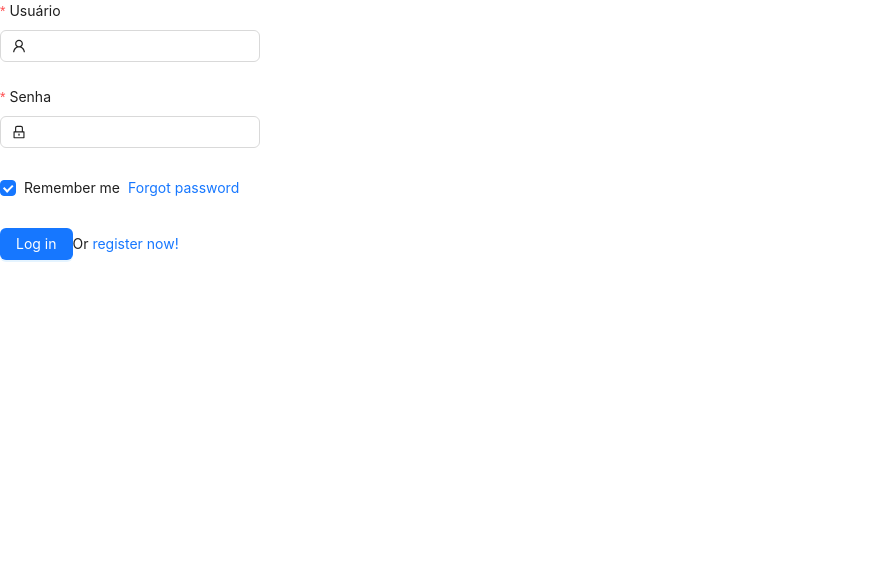
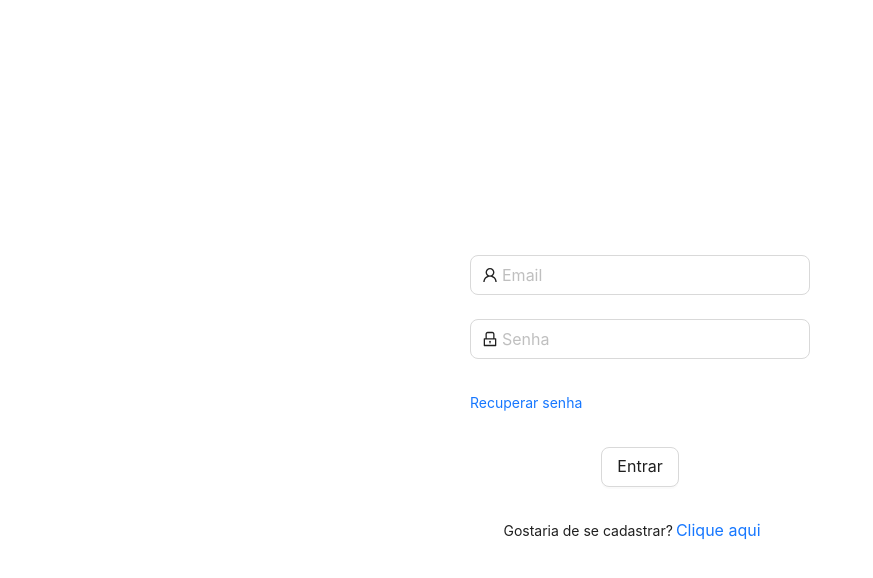
Before and after one commit to davisllv/SiCaH, a React (Create React App) app in the folder Frontend/: page /login in a window 1280 px wide. Shown: the top 578 px of the page, without its empty margins (0-873 px from the left). Built offline with nearby package versions, Linux system fonts and the light colour scheme.

Commit message:
ajuste após antd

```diff
--- a/Frontend/package.json
+++ b/Frontend/package.json
@@ -8,14 +8,13 @@
     "@testing-library/react": "^13.4.0",
     "@testing-library/user-event": "^13.5.0",
     "antd": "^5.3.3",
+    "antd-img-crop": "^4.11.1",
     "axios": "^1.3.4",
-    "formik": "^2.2.9",
     "react": "^18.2.0",
     "react-dom": "^18.2.0",
     "react-router-dom": "^6.9.0",
     "react-scripts": "5.0.1",
-    "web-vitals": "^2.1.4",
-    "yup": "^1.0.2"
+    "web-vitals": "^2.1.4"
   },
   "scripts": {
     "start": "react-scripts start",
--- a/Frontend/src/pages/Login/index.jsx
+++ b/Frontend/src/pages/Login/index.jsx
@@ -1,62 +1,77 @@
+import './style.css';
 import { LockOutlined, UserOutlined } from '@ant-design/icons';
-import { Button, Checkbox, Form, Input } from 'antd';
+import { Button, Form, Input, Spin } from 'antd';
+import { useState } from 'react';
+import { useNavigate } from 'react-router-dom';
+
 export default function Login() {
+  const [isLoading, setIsLoading] = useState(false);
+  const navigate = useNavigate();
+
   const onFinish = (values) => {
+    setIsLoading(true);
     console.log('Received values of form: ', values);
+    setTimeout(() => {
+      setIsLoading(false);
+      navigate("/");
+    }, 4000);
   };
+
   return (
-    <div className="login-container">
+    <div className="login-container dflex justify-content-center align-items-center">
       <Form
         layout='vertical'
-        name="normal_login"
         className="login-form"
-        initialValues={{
-          remember: true,
-        }}
         onFinish={onFinish}
+        disabled={isLoading}
+        size="large"
       >
         <Form.Item
-          label="Usuário"
           name="username"
           rules={[
             {
               required: true,
-              message: 'Please input your Username!',
+              message: 'Digite seu email',
             },
           ]}
         >
-          <Input prefix={<UserOutlined className="site-form-item-icon" />} />
+          <Input prefix={<UserOutlined />}
+            type="email"
+            placeholder="Email" />
         </Form.Item>
         <Form.Item
-          label="Senha"
           name="password"
           rules={[
             {
               required: true,
-              message: 'Please input your Password!',
+              message: 'Digite sua senha',
             },
           ]}
         >
           <Input
-            prefix={<LockOutlined className="site-form-item-icon" />}
+            prefix={<LockOutlined />}
             type="password"
+            placeholder="Senha"
           />
         </Form.Item>
         <Form.Item>
-          <Form.Item name="remember" valuePropName="checked" noStyle>
-            <Checkbox>Remember me</Checkbox>
-          </Form.Item>
-
-          <a className="login-form-forgot" href="">
-            Forgot password
+          <a href="/">
+            Recuperar senha
           </a>
         </Form.Item>
-
-        <Form.Item>
-          <Button type="primary" htmlType="submit" className="login-form-button">
-            Log in
-          </Button>
-          Or <a href="">register now!</a>
+        <Form.Item className="dflex justify-content-center">
+          {!isLoading &&
+            <Button htmlType="submit">
+              Entrar
+            </Button>
+          }
+          {isLoading &&
+            <Spin />
+          }
+        </Form.Item>
+        <Form.Item className="dflex justify-content-center">
+          Gostaria de se cadastrar?
+          <Button type="link" style={{ paddingLeft: '2px' }}>Clique aqui</Button>
         </Form.Item>
       </Form>
     </div>
--- a/Frontend/src/pages/User/Edit/index.jsx
+++ b/Frontend/src/pages/User/Edit/index.jsx
@@ -1,59 +1,60 @@
-import { Form } from 'antd';
 import './style.css';
-import { useFormik } from 'formik';
-import * as yup from 'yup';
 import { useState } from 'react';
 import { useNavigate } from 'react-router-dom';
+import { Button, Form, Input, Switch, Upload } from 'antd';
+import { CameraFilled, LeftOutlined, LockFilled, MailFilled, SaveFilled, UserOutlined } from '@ant-design/icons';
+import ImgCrop from 'antd-img-crop';
 
 export default function Index() {
   const [isLoading, setIsLoading] = useState(false);
+  const [isSubmitting, setIsSubmitting] = useState(false);
+  const [userImage, setUserImage] = useState([]);
   const navigate = useNavigate();
 
-  const schema = yup.object().shape({
-    name: yup.string().required(),
-    username: yup.string().required(),
-    password: yup.string().required(),
-    passwordConfirmation: yup.string().required().oneOf([yup.ref('password'), null], 'Senhas não são iguais'),
-  });
+  const onFinish = async (values) => {
+    setIsSubmitting(true);
 
-  const validate = values => {
-    const errors = {};
-    if (!values.name) {
-      errors.name = 'Insira seu usuário';
-    }
-
-    if (!values.email) {
-      errors.email = 'Insira seu email';
-    } else {
-      if (!/^[A-Z0-9._%+-]+@[A-Z0-9.-]+\.[A-Z]{2,4}$/i.test(values.username)) {
-        errors.email = 'Insira um usuário válido';
-      }
-    }
-
-    if (!values.password) {
-      errors.password = 'Insira sua senha';
-    }
-
-    return errors;
+    setTimeout(() => {
+      setIsSubmitting(false);
+    }, 4000);
   }
 
-  const formik = useFormik({
-    initialValues: {
-      name: '',
-      email: '',
-      password: '',
+  const back = () => {
+    navigate(-1);
+  }
+
+  const validateMessages = {
+    required: 'Campo é obrigatório!',
+    types: {
+      email: 'Email inválido',
     },
-    validate,
-    validationSchema: schema,
-    onSubmit: async values => {
-      setIsLoading(true);
-      setTimeout(() => {
-        setIsLoading(false);
-        navigate('/');
-      }, 5000);
-      // chamar API para efetuar autenticação
-    },
-  })
+  };
+
+  const onChange = ({ fileList: newFileList }) => {
+    setUserImage(newFileList);
+  };
+
+  const dummyRequest = ({ file, onSuccess }) => {
+    setTimeout(() => {
+      onSuccess("ok");
+      console.log(userImage)
+    }, 0);
+  };
+
+  const onPreview = async (file) => {
+    let src = file.url;
+    if (!src) {
+      src = await new Promise((resolve) => {
+        const reader = new FileReader();
+        reader.readAsDataURL(file.originFileObj);
+        reader.onload = () => resolve(reader.result);
+      });
+    }
+    const image = new Image();
+    image.src = src;
+    const imgWindow = window.open(src);
+    imgWindow?.document.write(image.outerHTML);
+  };
 
   return (
     <div className="user-container">
@@ -61,49 +62,105 @@ export default function Index() {
         <h2>Cadastrar usuário</h2>
       </div>
       <div>
-        <Form>
-          <Form.Group className="mb-3">
-            <Form.Label>Nome</Form.Label>
-            <Form.Control type="text" name="name" onChange={formik.handleChange} value={formik.values.name} />
-            {formik.errors.name &&
-              <Form.Text className="text-danger">
-                {formik.errors.name}
-              </Form.Text>
-            }
-          </Form.Group>
-          <Form.Group className="mb-3">
-            <Form.Label>Email</Form.Label>
-            <Form.Control type="email" name="email" onChange={formik.handleChange} value={formik.values.email} />
-            {formik.errors.email &&
-              <Form.Text className="text-danger">
-                {formik.errors.email}
-              </Form.Text>
-            }
-          </Form.Group>
-          <Form.Group className="mb-3">
-            <div className="dflex justify-content-between">
-              <div className="password-field">
-                <Form.Label>Senha</Form.Label>
-                <Form.Control type="email" name="password" onChange={formik.handleChange} value={formik.values.password} />
-                {formik.errors.password &&
-                  <Form.Text className="text-danger">
-                    {formik.errors.password}
-                  </Form.Text>
+        <Form
+          layout="vertical"
+          onFinish={onFinish}
+          disabled={isLoading}
+          size="large"
+          validateMessages={validateMessages}
+        >
+          <Form.Item
+            name="username"
+            rules={[
+              {
+                required: true,
+              },
+            ]}
+          >
+            <Input prefix={<UserOutlined />} placeholder="Nome" />
+          </Form.Item>
+          <Form.Item
+            name="email"
+            rules={[
+              {
+                required: true,
+                type: 'email',
+              }
+            ]}
+          >
+            <Input prefix={<MailFilled />} placeholder="Email" />
+          </Form.Item>
+          <div className="dflex justify-content-between">
+            <Form.Item
+              className="password-field"
+              name="password"
+              rules={[
+                {
+                  required: true,
+                },
+              ]}
+              hasFeedback
+            >
+              <Input.Password prefix={<LockFilled />} placeholder="Senha" />
+            </Form.Item>
+            <Form.Item
+              className="password-field"
+              name="confirm"
+              dependencies={['password']}
+              hasFeedback
+              rules={[
+                {
+                  required: true,
+                },
+                ({ getFieldValue }) => ({
+                  validator(_, value) {
+                    if (!value || getFieldValue('password') === value) {
+                      return Promise.resolve();
+                    }
+                    return Promise.reject(new Error("As senhas não são iguais"));
+                  },
+                }),
+              ]}
+            >
+              <Input.Password prefix={<LockFilled />} placeholder="Confirmar senha" />
+            </Form.Item>
+          </div>
+          <Form.Item valuePropName="checked">
+            <Switch />
+            <span style={{ marginLeft: '10px' }}>Capturar imagens</span>
+          </Form.Item>
+          <Form.Item>
+            <ImgCrop rotationSlider>
+              <Upload
+                customRequest={dummyRequest}
+                listType="picture"
+                fileList={userImage}
+                onChange={onChange}
+                onPreview={onPreview}
+              >
+                {userImage.length === 0 &&
+                  <Button htmlType="button">
+                    <CameraFilled />
+                    <span>Adicionar foto</span>
+                  </Button>
                 }
-              </div>
-              <div className="password-field">
-                <Form.Label>Confirmar senha</Form.Label>
-                <Form.Control type="email" name="passwordConfirmation" onChange={formik.handleChange} value={formik.values.passwordConfirmation} />
-                {formik.errors.passwordConfirmation &&
-                  <Form.Text className="text-danger">
-                    {formik.errors.passwordConfirmation}
-                  </Form.Text>
-                }
-              </div>
+              </Upload>
+            </ImgCrop>
+          </Form.Item>
+          <Form.Item>
+            <div className="dflex">
+              <Button htmlType="button" type="text" onClick={back}>
+                <LeftOutlined />
+                Voltar
+              </Button>
+              <Button htmlType="submit" type="primary" style={{ marginLeft: '10px' }}>
+                <SaveFilled />
+                Salvar
+              </Button>
             </div>
-          </Form.Group>
+          </Form.Item>
         </Form>
       </div>
-    </div>
+    </div >
   )
 }
--- a/Frontend/src/pages/User/Edit/style.css
+++ b/Frontend/src/pages/User/Edit/style.css
@@ -1,3 +1,9 @@
+.user-container {
+  padding: var(--container-padding);
+  margin: 0;
+  width: 100%;
+}
+
 .edit-form-container {
   width: 50%;
 }
@@ -6,6 +12,6 @@
   width: 40%;
 }
 
-.user-container>div>form>.password-field {
+.password-field {
   width: 49%;
 }
--- a/Frontend/src/pages/User/index.jsx
+++ b/Frontend/src/pages/User/index.jsx
@@ -23,7 +23,7 @@ export default function User() {
   }
 
   const navigateToCreate = () => {
-    navigation('/create');
+    navigation('create');
   }
 
   const columns = [
```
Also changed, not shown: 2 other files (tests, documents, lock files or other folders).
